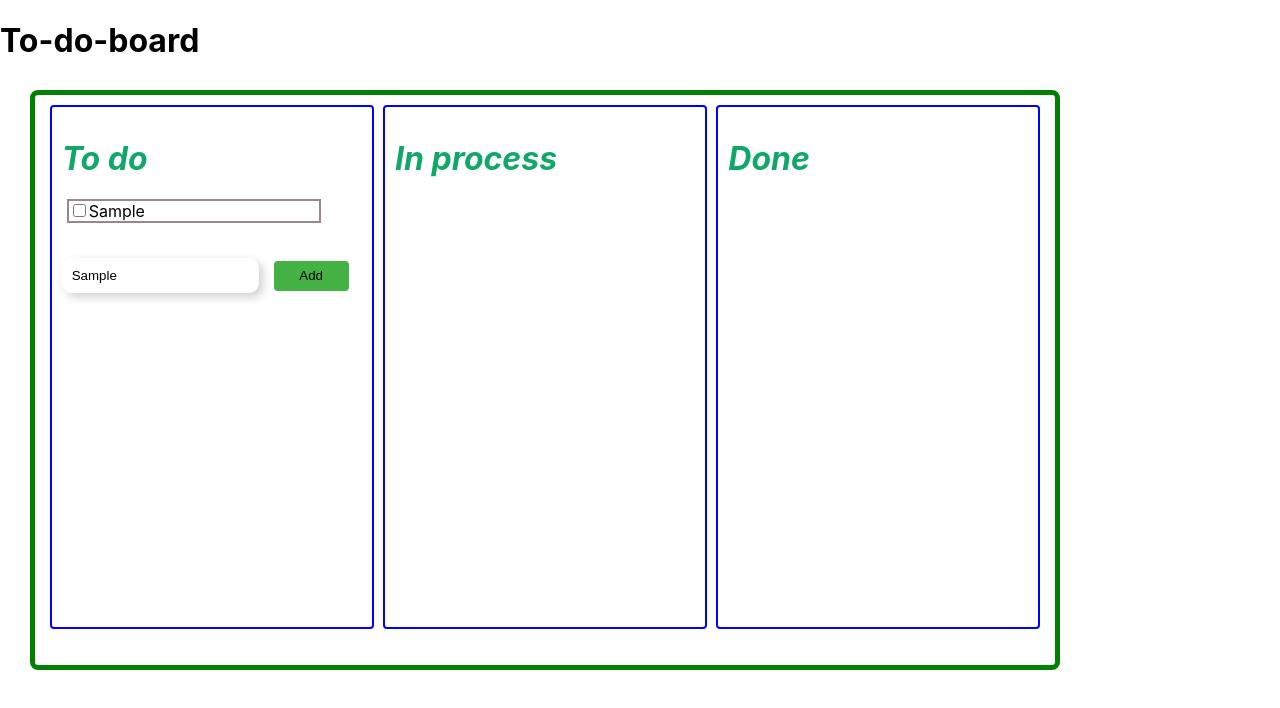
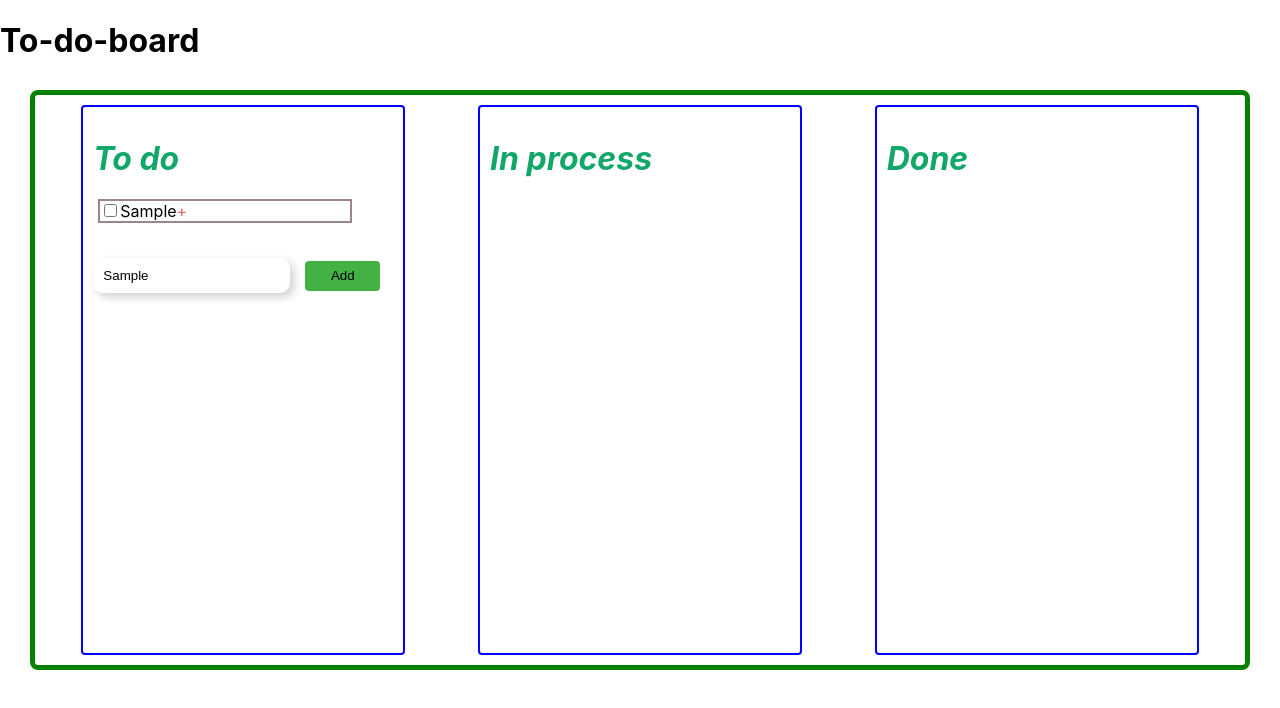
Before and after one commit to oleksii-sakun/to-do-list, a React (Create React App) app: page / in a window 1280 px wide. Both pictures are taken after typing "Sample" into the empty fields and a click on the button "Add". Shown: the top 708 px of the page. Built offline with nearby package versions, Linux system fonts and the light colour scheme.

Commit message:
change styles.css

```diff
--- a/src/components/Board.jsx
+++ b/src/components/Board.jsx
@@ -20,7 +20,7 @@ export default function Board(props) {
     <div className="board">
       <List className="to_do" title="To do">
         {renderTasksInList()}
-        <CustomInput></CustomInput>
+        <CustomInput />
       </List>
       <List className="in_process" title="In process"></List>
       <List className="done" title="Done"></List>
--- a/src/components/Card.jsx
+++ b/src/components/Card.jsx
@@ -1,11 +1,22 @@
 import React from "react";
+import { useDispatch, useSelector } from "react-redux";
 
 export default function Card(props) {
+  const dispatch = useDispatch();
+
+  function handleDeleteTask(event) {
+    console.log(event);
+  }
+
   return (
     <div className="card">
       <input type="checkbox" />
       {props.task}
-      <a href="#" className="checklist_task-remove" />
+      <a
+        onClick={handleDeleteTask}
+        href="#"
+        className="checklist_task-remove"
+      />
     </div>
   );
 }
--- a/src/components/CustomInput.jsx
+++ b/src/components/CustomInput.jsx
@@ -22,7 +22,7 @@ export default function CustomInput(props) {
         onChange={handleInputChange}
         placeholder="write a task"
       ></input>
-      <button className="btn" onClick={handleButtonCreateTask}>
+      <button className="add_task_btn" onClick={handleButtonCreateTask}>
         Add
       </button>
     </div>
--- a/src/components/styles.css
+++ b/src/components/styles.css
@@ -1,8 +1,8 @@
 .board {
   display: flex;
   justify-content: space-around;
-  width: 1000px;
-  height: 550px;
+  width: auto;
+  min-height: 550px;
   border: 5px solid green;
   padding: 10px;
   margin: 30px;
@@ -11,7 +11,7 @@
 
 .list_item {
   width: 300px;
-  height: 500px;
+  min-height: 500px;
   border: 2px solid blue;
   padding: 10px;
   border-radius: 4px;
@@ -38,7 +38,7 @@
   box-shadow: 4px 4px 10px rgba(0, 0, 0, 0.19);
 }
 
-.btn {
+.add_task_btn {
   width: 75px;
   height: 30px;
   border-radius: 4px;
@@ -46,11 +46,11 @@
   border: 0;
 }
 
-.btn:hover {
+.add_task_btn:hover {
   transform: scale(1.2);
 }
 
-.checklist_task--remove:after {
+.checklist_task-remove:after {
   display: inline-block;
   color: #d66;
   content: "+";
--- a/src/redux/actions/inputAction.js
+++ b/src/redux/actions/inputAction.js
@@ -1,6 +1,11 @@
-import { CREATE_TASK } from "../constants";
+import { CREATE_TASK, DELETE_TASK } from "../constants";
 
 export const addTask = (task) => ({
   type: CREATE_TASK,
   payload: task,
 });
+
+export const deleteTask = (task) => ({
+  type: DELETE_TASK,
+  payload: task,
+});
--- a/src/redux/reducers/inputReducer.js
+++ b/src/redux/reducers/inputReducer.js
@@ -1,4 +1,4 @@
-import { CREATE_TASK } from "../constants";
+import { CREATE_TASK, DELETE_TASK } from "../constants";
 
 const initialState = {
   tasksToDo: [],
@@ -11,6 +11,13 @@ export default function inputReducer(state = initialState, action) {
         ...state.tasksToDo,
         tasksToDo: state.tasksToDo.concat([action.payload]),
       };
+    case DELETE_TASK:
+      return {
+        ...state.tasksToDo,
+        tasksToDo: state.tasksToDo.delete(
+          state.tasksToDo.indexOf(action.payload)
+        ),
+      };
 
     default:
       return state;
```
